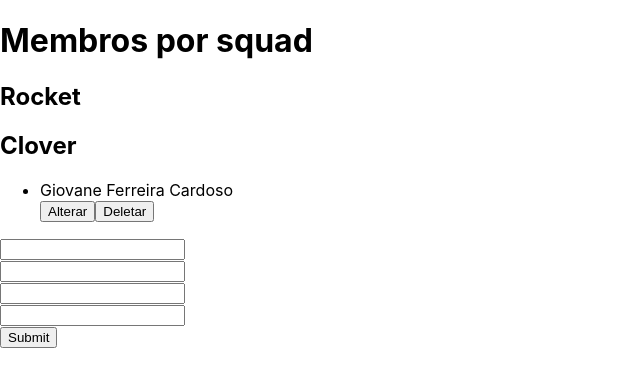
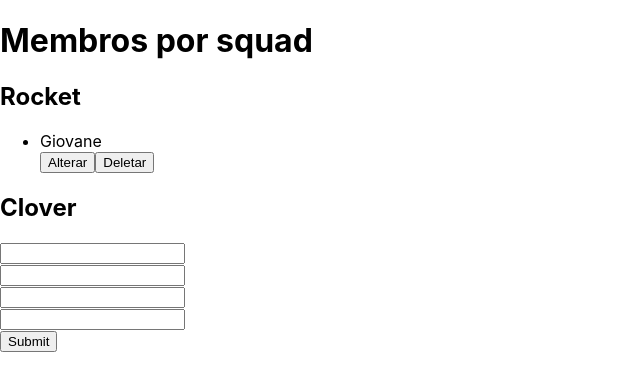
Before and after one commit to GiovaneCardoso/reactHooks, a React (Create React App) app: page / in a window 1280 px wide. Shown: the top 390 px of the page, without its empty margins (0-640 px from the left). Built offline with nearby package versions, Linux system fonts and the light colour scheme; data requests are answered from the project's data file.

Commit message:
finish crud

```diff
--- a/db.json
+++ b/db.json
@@ -2,10 +2,10 @@
   "users": [
     {
       "id": "syEen7m",
-      "name": "Giovane Ferreira Cardoso",
+      "name": "Giovane",
       "lastName": "Cardoso",
       "age": "23",
-      "squad": "2"
+      "squad": "1"
     }
   ],
   "squads": [
--- a/src/components/Update.js
+++ b/src/components/Update.js
@@ -4,6 +4,7 @@ import axios from 'axios'
 const Update = (props)=> {
     const alteraForm = (data)=> {
         data.preventDefault();
+        props.setEditForm(false);
         axios.patch(`http://localhost:3000/users/${props.id}`, {
             name: formData.name,
             lastName: formData.lastName,
@@ -41,7 +42,7 @@ const Update = (props)=> {
         <input type="text" id="lastName" name="lastName" onChange={(e)=>changeForm(e)}></input><br />
         <input type="text" id="age" name="age" onChange={(e)=>changeForm(e)}></input><br />
         <input type="text" id="squad" name="squad" onChange={(e)=>changeForm(e)}></input><br />
-        <button onClick={(e)=>alteraForm(e) }>Atualizar</button>
+        <button onClick={(e)=>alteraForm(e)}>Atualizar</button>
       </div>
     </div>
     </>
--- a/src/components/listComponent.js
+++ b/src/components/listComponent.js
@@ -66,7 +66,7 @@ const ListComponent = ()=> {
           onClick={()=>setEditForm(true)}>Alterar</button>
           <button value= {singleUser.id}
           onClick={e => deletaValor(e.target.value)}>Deletar</button>
-          { showEditForm ? <Update id={singleUser.id} user={user} setUser={setUser}></Update> : null}</>)}
+          { showEditForm ? <Update id={singleUser.id} user={user} setUser={setUser} setEditForm={setEditForm}></Update> : null}</>)}
          </ul>
           </>
           )
```
